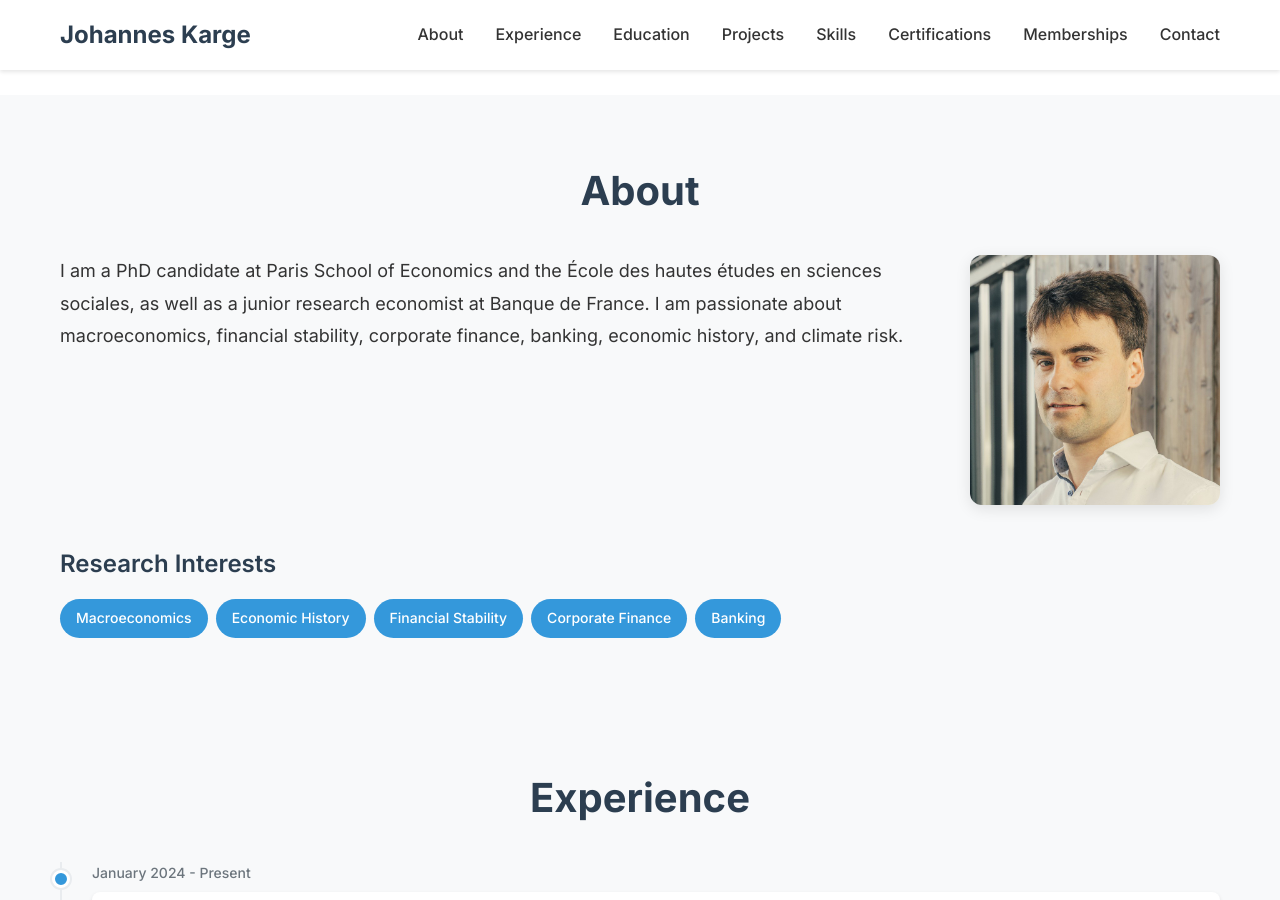
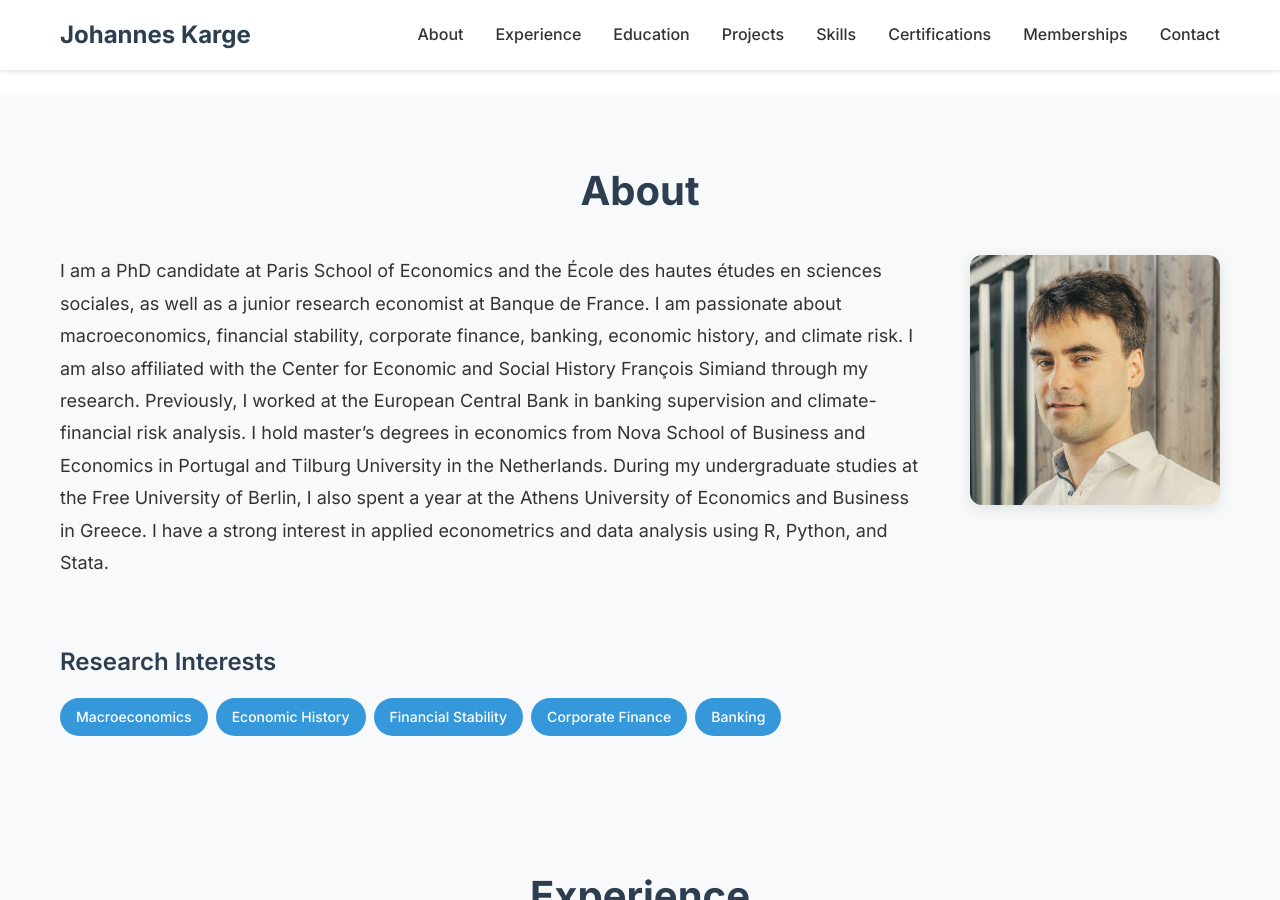
Before and after one commit to JohannesKarge/johanneskarge.github.io, a Jekyll site: the page built from index.md, in a window 1280 px wide and 900 px high, scrolled down 335 px. Built offline with Jekyll 4.4.1, drawn with Linux system fonts in a browser that asks for light colours.

Commit message:
Update profile.yml
u

```diff
--- a/_data/profile.yml
+++ b/_data/profile.yml
@@ -6,7 +6,7 @@
 pse_profile: "https://www.parisschoolofeconomics.eu/en/people/johannes-karge/"
 ideas_repec: "https://authors.repec.org/pro/pka1478/"
 
-summary:  I am a PhD candidate at Paris School of Economics and the École des hautes études en sciences sociales, as well as a junior research economist at Banque de France. I am passionate about macroeconomics, financial stability, corporate finance, banking, economic history, and climate risk.
+summary:  I am a PhD candidate at Paris School of Economics and the École des hautes études en sciences sociales, as well as a junior research economist at Banque de France. I am passionate about macroeconomics, financial stability, corporate finance, banking, economic history, and climate risk. I am also affiliated with the Center for Economic and Social History François Simiand through my research. Previously, I worked at the European Central Bank in banking supervision and climate-financial risk analysis. I hold master’s degrees in economics from Nova School of Business and Economics in Portugal and Tilburg University in the Netherlands. During my undergraduate studies at the Free University of Berlin, I also spent a year at the Athens University of Economics and Business in Greece. I have a strong interest in applied econometrics and data analysis using R, Python, and Stata.
 
 research_interests:
   - Macroeconomics
```
